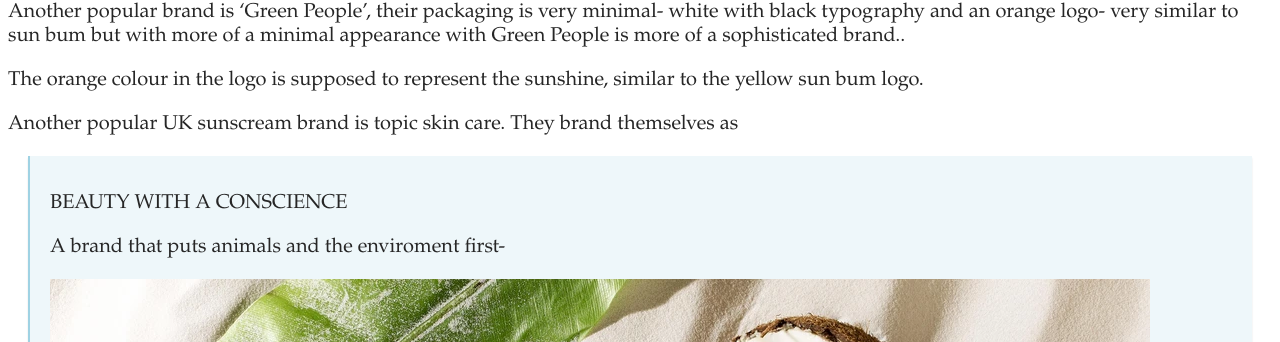
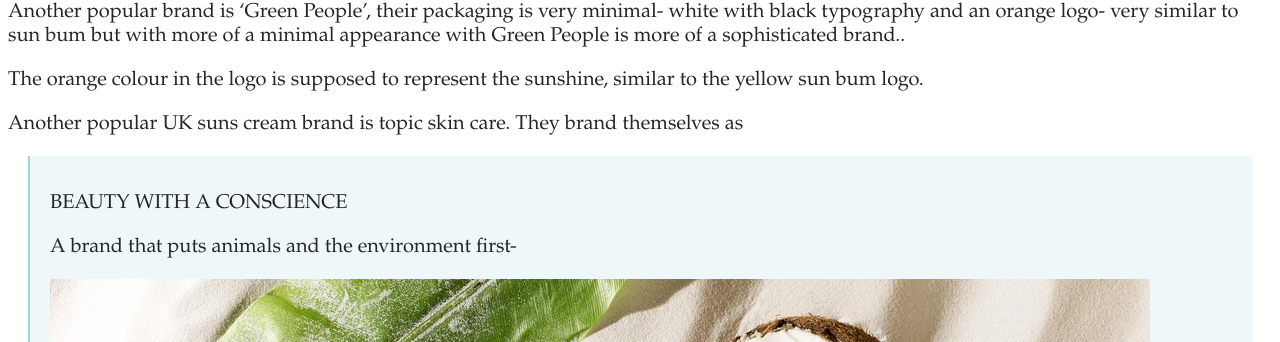
Before and after one commit to poppyclark/ridethereef, a Jekyll site: the page built from _posts/2020-10-04-reef-safe-suncreams-brands.md, in a window 1280 px wide and 900 px high, scrolled down 2624 px. Shown: the part 146-488 px from the top of the window. Built offline with Jekyll 4.4.1, drawn with Linux system fonts in a browser that asks for light colours; some web fonts are replaced.

Commit message:
Update Post “2020-10-04-reef-safe-suncreams-brands”

```diff
--- a/_posts/2020-10-04-reef-safe-suncreams-brands.md
+++ b/_posts/2020-10-04-reef-safe-suncreams-brands.md
@@ -32,11 +32,11 @@ Another popular brand is 'Green People', their packaging is very minimal- white
 
 The orange colour in the logo is supposed to represent the sunshine, similar to the yellow sun bum logo.
 
-Another popular UK sunscream brand is topic skin care. They brand themselves as
+Another popular UK suns cream brand is topic skin care. They brand themselves as
 
 >  BEAUTY WITH A CONSCIENCE
 >
-> A brand that puts animals and the enviroment first-
+> A brand that puts animals and the environment first-
 >
 > ![Tropic great barrier reef suncream](../uploads/reef-suncream.webp)
 
```
